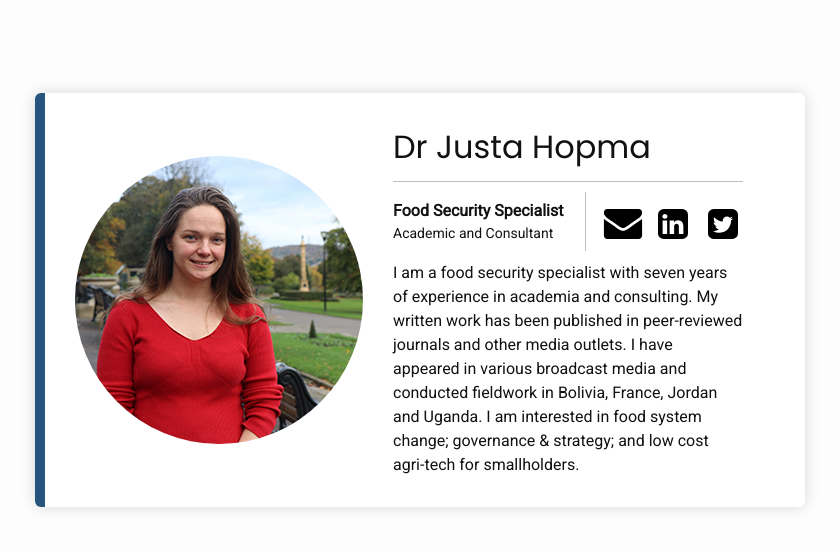
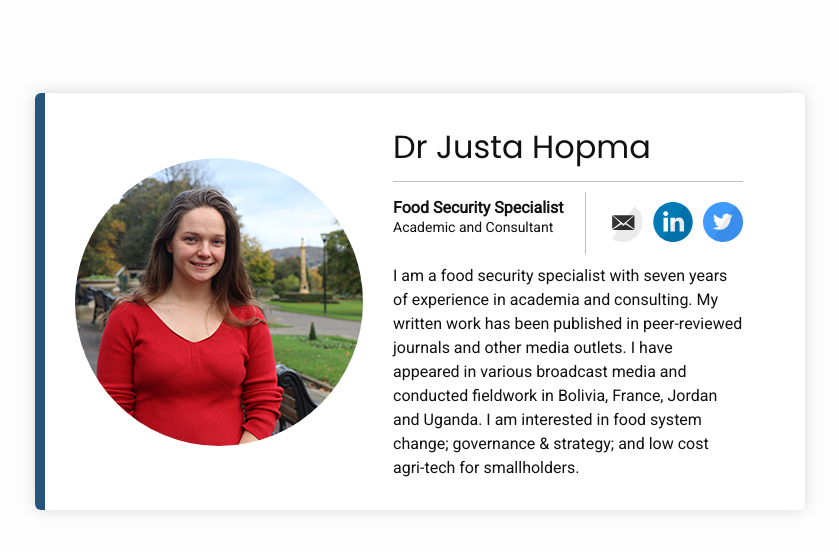
Before and after one commit to justa-hopma/justa-hopma.github.io, a Jekyll site: the page built from index.md, in a window 1280 px wide. Shown: the top 552 px of the page, without its empty margins (220-1059 px from the left). Built offline with Jekyll 4.4.1, drawn with Linux system fonts in a browser that asks for light colours.

Commit message:
Changed: Back to old Icons, remove feed, fix and tidy

```diff
--- a/404.html
+++ b/404.html
@@ -8,6 +8,7 @@ layout: default
     max-width: 600px;
     text-align: center;
   }
+
   h1 {
     margin: 30px 0;
     font-size: 4em;
--- a/Gemfile
+++ b/Gemfile
@@ -16,7 +16,6 @@ gem "jekyll", "~> 3.8.5"
 
 # If you have any plugins, put them here!
 group :jekyll_plugins do
-  gem "jekyll-feed", "~> 0.6"
   gem "jekyll-seo-tag", "~> 2.1"
 end
 
--- a/_config.yml
+++ b/_config.yml
@@ -1,12 +1,25 @@
-title: Dr Justa Hopma
-email: justa@aainternational.co.uk
-description: >- # this means to ignore newlines until "baseurl:"
+# SEO
+description: >-
   Write an awesome description for your new site here. You can edit this
   line in _config.yml. It will appear in your document head meta (for
   Google search results) and in your feed.xml site description.
-baseurl: "" # the subpath of your site, e.g. /blog
-url: "" # the base hostname & protocol for your site, e.g. http://example.com
+
+# Site settings Generally... do not change thes
+baseurl: ""
+url: ""
+markdown: kramdown
+
+# Site Content
+title: Dr Justa Hopma
+role: Food Security Specialist
+specialism: Academic and Consultant
+biography: >-
+  I am a food security specialist with seven years of experience in academia and consulting. My written work
+  has been published in peer-reviewed journals and other media outlets. I have appeared in various broadcast
+  media and conducted fieldwork in Bolivia, France, Jordan and Uganda. I am interested in food system change;
+  governance & strategy; and low cost agri-tech for smallholders.
+
+# Contact links
+email: justa@aainternational.co.uk
 twitter_username: justamh
 linkedin_username: justa-hopma
-# Build settings
-markdown: kramdown
--- a/_includes/head.html
+++ b/_includes/head.html
@@ -4,5 +4,4 @@
   <meta name="viewport" content="width=device-width, initial-scale=1">
   {%- seo -%}
   <link rel="stylesheet" href="{{ "/assets/main.css" | relative_url }}">
-  {%- feed_meta -%}
 </head>
--- a/_includes/icon-twitter.html
+++ /dev/null
@@ -1 +0,0 @@
-<a href="https://twitter.com/{{ include.username }}"><span class="icon icon--twitter">{% include icon-twitter.svg %}</span><span class="username">{{ include.username }}</span></a>
--- a/_includes/social.html
+++ b/_includes/social.html
@@ -1,28 +1,18 @@
 <ul class="social-media-list">
   {%- if site.email -%}
   <li>
-    <a href="mailto:{{ site.email| cgi_escape | escape }}">
-      <svg class="svg-icon">
-        <use xlink:href="{{ '/assets/minima-social-icons.svg#email' | relative_url }}"></use>
-      </svg>
-    </a>
+    <a href="mailto:{{ site.email| cgi_escape | escape }}" class="svg-icon email"></a>
   </li>
   {%- endif -%}
   {%- if site.linkedin_username -%}
   <li>
-    <a href="https://www.linkedin.com/in/{{ site.linkedin_username| cgi_escape | escape }}">
-      <svg class="svg-icon">
-        <use xlink:href="{{ '/assets/minima-social-icons.svg#linkedin' | relative_url }}"></use>
-      </svg>
-    </a>
+    <a href="https://www.linkedin.com/in/{{ site.linkedin_username| cgi_escape | escape }}"
+      class="svg-icon linkedin"></a>
   </li>
   {%- endif -%}
   {%- if site.twitter_username -%}
   <li>
-    <a href="https://www.twitter.com/{{ site.twitter_username| cgi_escape | escape }}">
-      <svg class="svg-icon">
-        <use xlink:href="{{ '/assets/minima-social-icons.svg#twitter' | relative_url }}"></use>
-      </svg>
+    <a href="https://www.twitter.com/{{ site.twitter_username| cgi_escape | escape }}" class="svg-icon twitter">
     </a>
   </li>
   {%- endif -%}
--- a/_layouts/home.html
+++ b/_layouts/home.html
@@ -13,11 +13,11 @@
         </figure>
         <div class="card-content">
           <div class="card-header">
-            <h1>Dr Justa Hopma</h1>
+            <h1>{{ site.title }}</h1>
             <div class="card-detail-row">
               <div class="card-subheadings">
-                <h2>Food Security Specialist</h2>
-                <h3>Academic and Consultant</h3>
+                <h2>{{ site.role }}</h2>
+                <h3>{{ site.specialism }}</h3>
               </div>
               <div class="contact-details">
                 {%- include social.html %}
@@ -25,10 +25,7 @@
             </div>
           </div>
           <p class="card-biography">
-            I am a food security specialist with seven years of experience in academia and consulting. My written work
-            has been published in peer-reviewed journals and other media outlets. I have appeared in various broadcast
-            media and conducted fieldwork in Bolivia, France, Jordan and Uganda. I am interested in food system change;
-            governance & strategy; and low cost agri-tech for smallholders.
+            {{site.biography}}
           </p>
         </div>
       </div>
--- a/_sass/simple-academic/_style.scss
+++ b/_sass/simple-academic/_style.scss
@@ -98,6 +98,7 @@
     font-weight: 700;
     margin-bottom: 0;
     max-width: 180px;
+    line-height: 18px;
   }
   h3 {
     font-size: 14px;
@@ -126,7 +127,7 @@
 
 .svg-icon {
   width: 40px;
-  height: 30px;
+  height: 40px;
   padding-right: 0;
   padding-top: 0;
   display: inline-block;
```
Also changed, not shown: other parts of 404.html (+1 -1 lines), Gemfile.lock, _includes/icon-twitter.svg (deleted), assets/minima-social-icons.svg (deleted).
